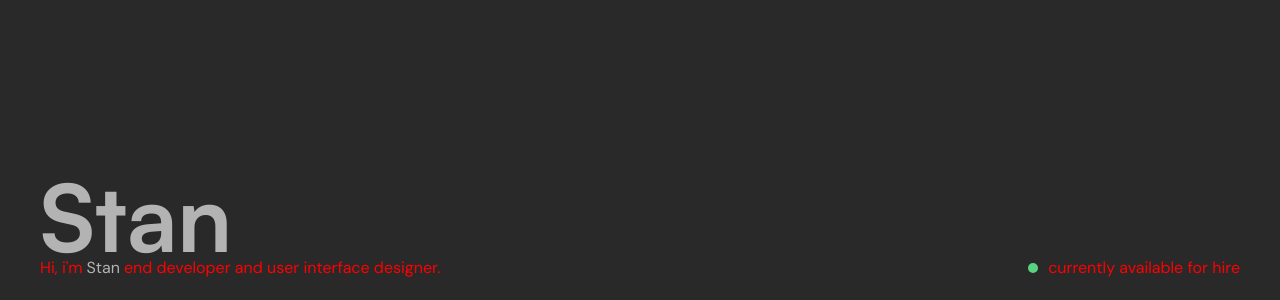
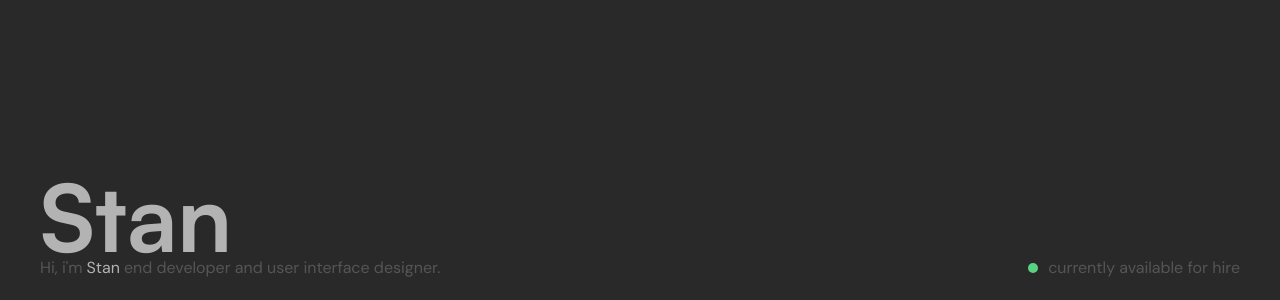
Before and after one commit to Stan-btw/Folio, a Next.js app: page / in a window 1280 px wide. Shown: the part 500-800 px from the top of the page. Built offline with nearby package versions, Linux system fonts and the light colour scheme.

Commit message:
deploy test #2

```diff
--- a/src/app/globals.css
+++ b/src/app/globals.css
@@ -68,8 +68,7 @@ li {
   font-family: "DM Sans", sans-serif;
   font-weight: 400;
   font-size: 16px;
-  /* color: #555556; */
-  color: red;
+  color: #555556;
 }
 
 @theme inline {
```
